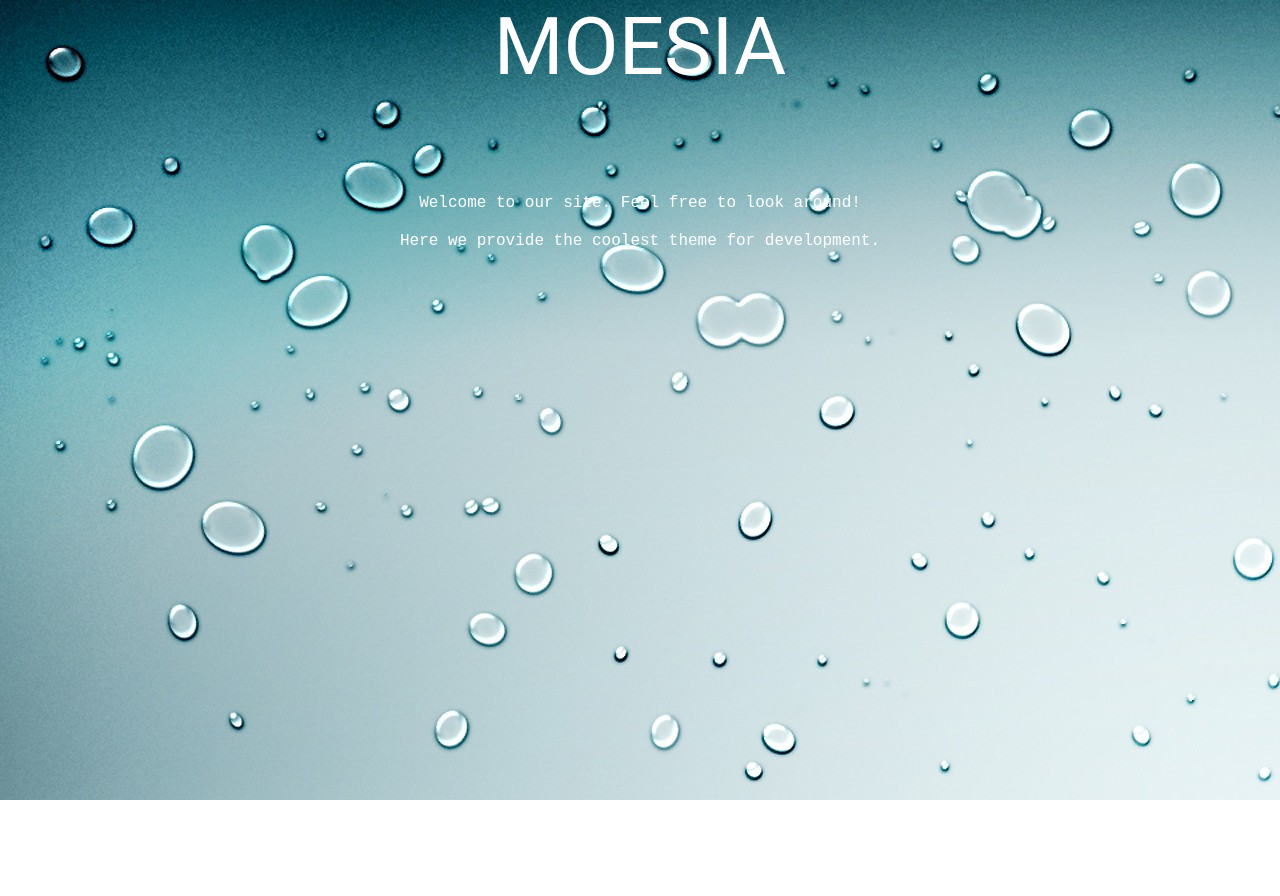
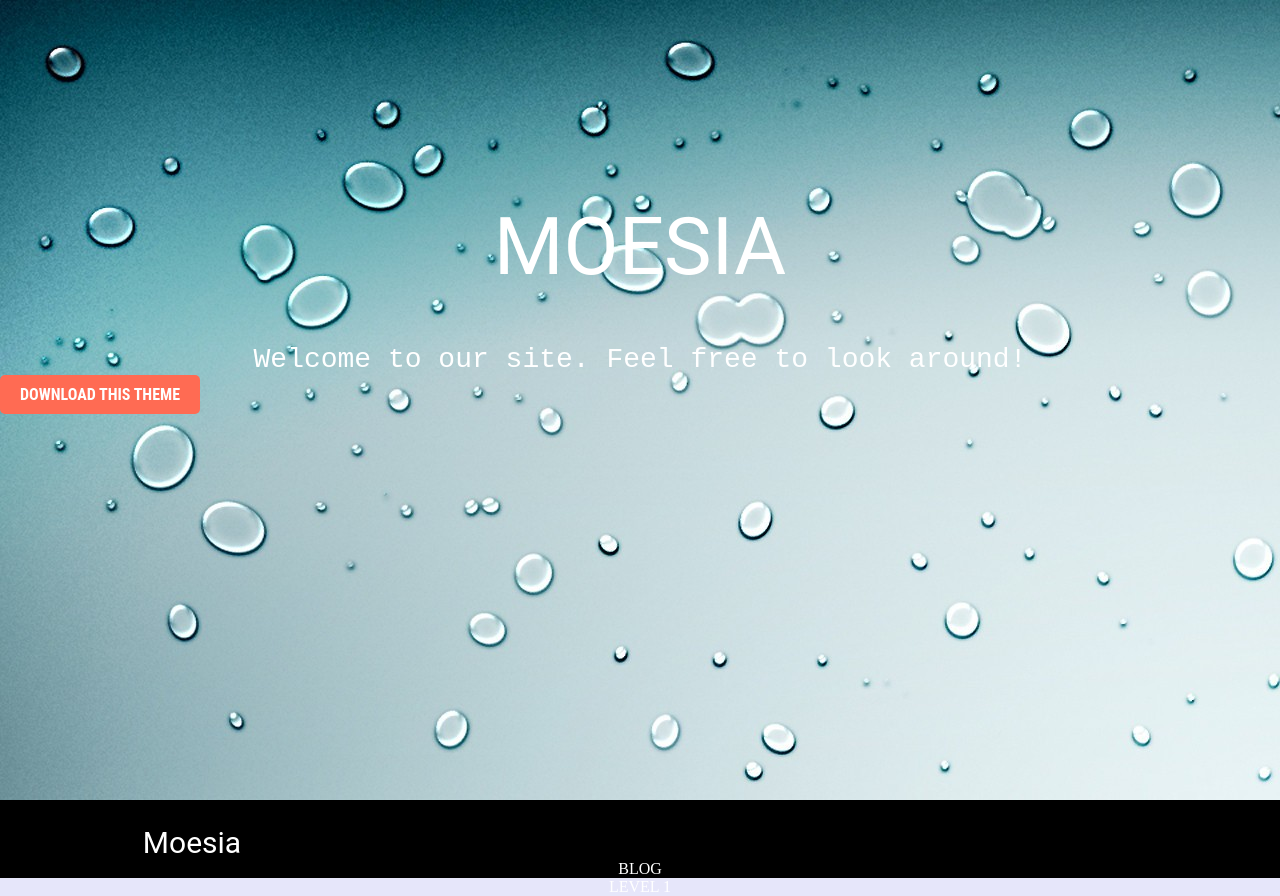
Before and after one commit to AbhijeetPrajapati/Moesia, a plain HTML site: page index.html in a window 1280 px wide. Before the commit the page ends 800 px from the top, so only its background shows below. Drawn offline with Linux system fonts and the light colour scheme.

Commit message:
Modifying web page

```diff
--- a/Assets/Style.CSS
+++ b/Assets/Style.CSS
@@ -6,25 +6,57 @@ body {
     background-image: url("./Images/ios-background-2.jpg");
     width: 100%;
     height: 100vh;
-    background-repeat: repeat-x;
+    display: flow-root;
 }
 .div {
     font-family: 'Roboto', sans-serif;
     font-size: 10vh;
     color: white;
     text-align: center;
+    margin-top: 200px;
 }
 .div01 {
-    font-family: monospace;
-    font-size: 2vh;
+    font-family:monospace;
+    font-size: 28px;
     color: white;
     text-align: center;
-    margin-top: 100px;
+    margin-top: 50px;
+}
+.button {
+    color: white;
+    text-align: center;
+    border: none;
+    text-decoration: none;
+    background-color: #ff6b53;
+    padding: 10px 20px;
+    font-family: 'Roboto Condensed', sans-serif;
+    font-size: 16px;
+    border-radius: 5px;
+    font-weight: 700;
+    position: relative;
+    display: inline-block;
+    margin-bottom: 5px;
+}
+.div0 {
+    text-align: center;
 }
 .div02 {
-    font-family:monospace;
-    font-size: 2vh;
+    background-color: black;
+    height: 80px;
+    text-align: center;
+    display: flow-root;
+}
+.div03 {
     color: white;
-    text-align: center;
-    margin-top: 20px;
+    width: 30%;
+    margin-top: 25px;
+    font-family: 'Roboto', sans-serif;
+    font-size: 30px;
 }
+.div04 {
+    color: white;
+    width: 65%;
+    margin-top: 25px;
+    font-family: sans-serif;
+    font-size: 20px;
+}
--- a/index.html
+++ b/index.html
@@ -9,7 +9,15 @@
     <div class="bgimage">
         <div class="div"><label>MOESIA</label></div>
         <div class="div01"><label>Welcome to our site. Feel free to look around!</label></div>
-        <div class="div02"><label>Here we provide the coolest theme for development.</label></div>
+        <a href="#" class="button">DOWNLOAD THIS THEME</a>
+    </div>
+    <div class="div02">
+        <div class="div03">Moesia</div>
+            <div class="row">
+                <div class="col-sm-1" style="color:white;">BLOG</div>
+                <div class="col-sm-1" style="color:white; background-color:lavender;">LEVEL 1</div>
+            </div>
+        </div>
     </div>
 </body>
 </html>
```
